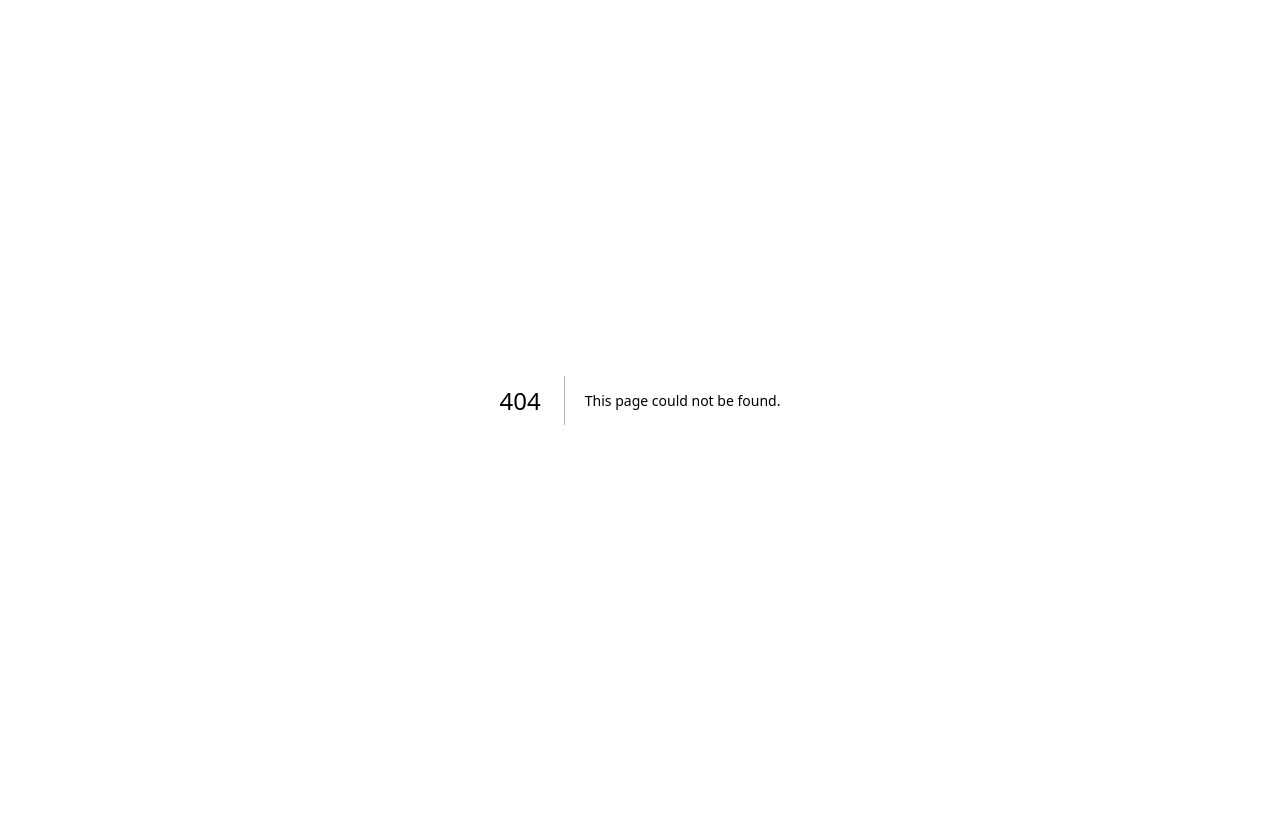
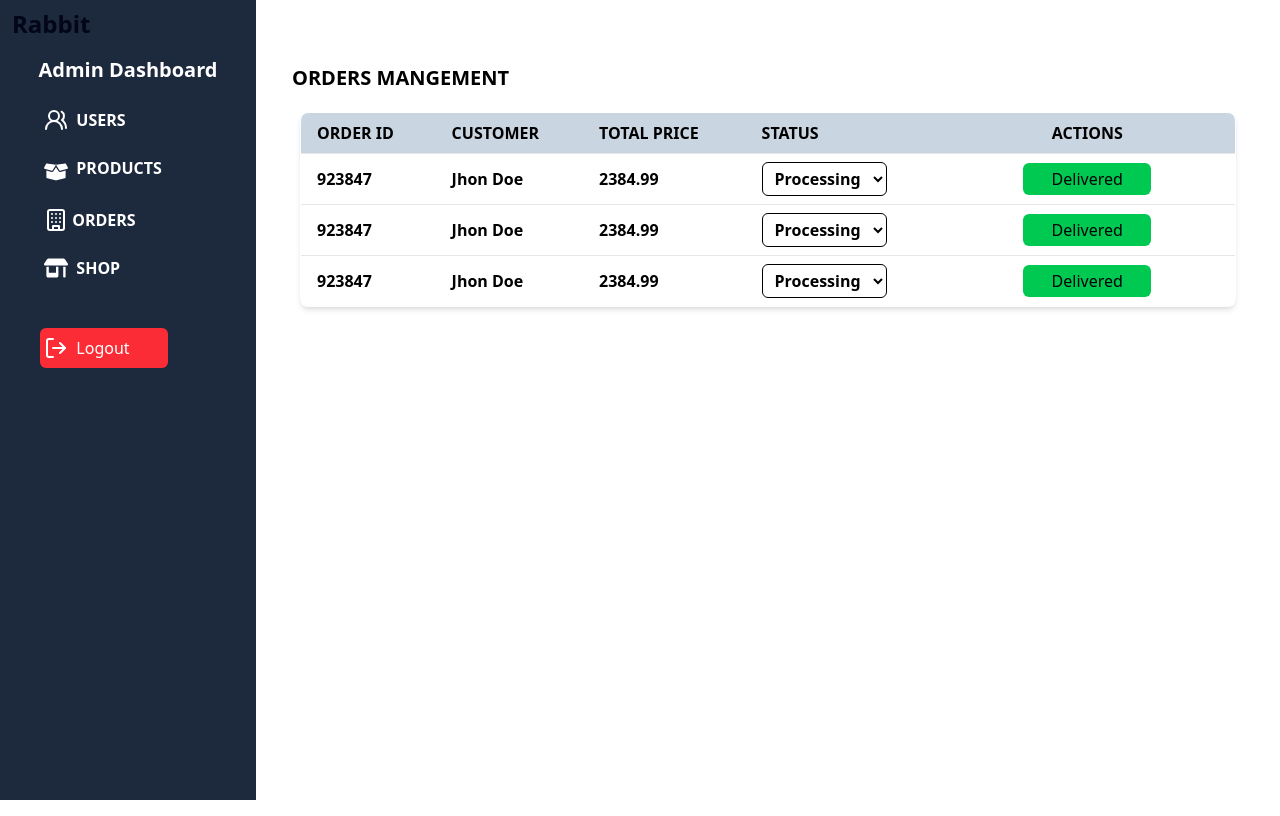
Before and after one commit to szbr1/Track-My-Activities, a Next.js app in the folder ecommerce-webite/frontend/: page /admin/orders in a window 1280 px wide. Before the commit this address had no page. Built offline with nearby package versions, Linux system fonts and the light colour scheme.

Commit message:
New Arrivals

```diff
--- /dev/null
+++ b/ecommerce-webite/frontend/app/admin/orders/page.jsx
@@ -0,0 +1,91 @@
+'use client'
+import AdminNavbar from '@/app/components/Common/AdminNavbar';
+import AdminSidebar from '@/app/components/Common/AdminSidebar';
+import React, { useState } from 'react'
+
+function page() {
+     const orders = [
+      {
+        _id: 923847,
+        name: 'Jhon Doe',
+        price: 2384.99,
+        status: 'Processing'
+
+      },
+      {
+        _id: 923847,
+        name: 'Jhon Doe',
+        price: 2384.99,
+        status: 'Processing'
+
+      },
+      {
+        _id: 923847,
+        name: 'Jhon Doe',
+        price: 2384.99,
+        status: 'Processing'
+
+      }
+     ]
+
+    const [togglesidebar, settoggleSidebar] = useState(false);
+  return (
+    <div className='md:flex'>
+           {/* navbar  */}
+      <AdminNavbar
+        togglesidebar={togglesidebar}
+        settoggleSidebar={settoggleSidebar}
+      />
+      {/* sidebar  */}
+      <AdminSidebar
+        togglesidebar={togglesidebar}
+        settoggleSidebar={settoggleSidebar}
+      />
+
+      <div className='mt-4 md:p-9 w-full min-h-screen'>
+
+        <div className='text-xl uppercase  p-3 md:p-0  font-bold md:py-3'>Orders Mangement</div>
+        <div className='overflow-x-auto p-2'>
+
+        <table className=' rounded-lg  overflow-hidden whitespace-nowrap shadow-md border border-gray-200 md:w-full w-[35rem]  text-left'>
+          <thead className='bg-slate-300 uppercase'>
+            <tr className=''>
+              <th className='px-4 py-2'>order id </th>
+              <th className='px-4 py-2'>customer </th>
+              <th className='px-4 py-2'>total price </th>
+              <th className='px-4 py-2'>status </th>
+              <th className='w-74 text-center py-2'>actions </th>
+            </tr>
+          </thead>
+
+          <tbody>
+            {
+              orders.map(order => {
+                 return (
+                  <tr className='border-b border border-gray-200'>
+
+                  <th className='px-4 py-2'>{order._id}</th>
+                  <th className='px-4 py-2'>{order.name}</th>
+                  <th className='px-4 py-2'>{order.price}</th>
+                  <th className='px-4 py-2'><select className='rounded-md border py-1 px-2' name="status">
+                    <option value="Processing">Processing</option>
+                    <option value="Delivered">Delivered</option>
+                    <option value="Failed">Failed</option>
+                    </select></th>
+                    <td className='px-4 py-2 text-center '><button className='px-3 py-1 w-32 cursor-pointer  bg-green-500 rounded-md'>Delivered</button></td>
+                  </tr>
+                 )
+              })
+            }
+          </tbody>
+        </table>
+        </div>
+
+
+      </div>
+    </div>
+
+  )
+}
+
+export default page
--- a/ecommerce-webite/frontend/app/admin/page.jsx
+++ b/ecommerce-webite/frontend/app/admin/page.jsx
@@ -72,7 +72,7 @@ function page() {
         <div className='mt-8 overflow-x-auto  font-bold text-2xl mb-8'>Recent Orders</div>
         <div className='overflow-x-auto '>
 
-        <table className='w-[40rem] md:w-3/5'>
+        <table className='w-[40rem] md:w-full'>
           <thead>
             <tr className=' bg-gray-200 w-full rounded-md '>
               <th className='w-80 text-start px-3 py-2 uppercase text-sm' >order id</th>
--- a/ecommerce-webite/frontend/app/admin/products/[id]/edit/page.jsx
+++ b/ecommerce-webite/frontend/app/admin/products/[id]/edit/page.jsx
@@ -35,6 +35,11 @@ function page() {
     setProductData((prevData) => ({ ...prevData, [name]: value }));
   };
 
+  const handleFileChange = (e) => {
+    const file = e.target.files[0];
+    console.log(file);
+  };
+
   return (
     <div className="md:flex">
       {/* navbar  */}
@@ -50,7 +55,7 @@ function page() {
       {/* content  */}
 
       <div className="w-full min-h-screen">
-        <div className="mx-auto max-w-3/4 mt-12 shadow-md rounded-md p-3">
+        <div className="mx-auto max-w-3/4 mt-12 shadow-md rounded-md p-3 overflow-hidden mh">
           <h1 className=" py-2 text-xl font-bold">Products Edit</h1>
 
           <div>
@@ -114,29 +119,63 @@ function page() {
             <label className="font-semibold">Sizes (comma seprate) </label>
             <br />
             <input
-
               type="text"
               className=" w-full py-1 text-xl px-3 border"
               name="sizes"
-              value={productData.sizes}
-              onChange={(e)=> setProductData({...productData, sizes: e.target.value.split(',').map(size => {size.trim()})})}
+              value={productData.sizes.join(",")}
+              onChange={(e) =>
+                setProductData({
+                  ...productData,
+                  sizes: e.target.value.split(",").map((size) => size.trim()),
+                })
+              }
             />
           </div>
 
           <div className="mt-4">
-            <label className="font-semibold">Sizes (comma seprate) </label>
+            <label className="font-semibold">Colors (comma seprate) </label>
             <br />
             <input
-
               type="text"
               className=" w-full py-1 text-xl px-3 border"
-              name="sizes"
-              value={productData.sizes}
-              onChange={(e)=> setProductData({...productData, colors: e.target.value.split(',').map(color => {color.trim()})})}
+              name="colorss"
+              value={productData.colors}
+              onChange={(e) =>
+                setProductData({
+                  ...productData,
+                  colors: e.target.value
+                    .split(",")
+                    .map((color) => color.trim()),
+                })
+              }
             />
           </div>
 
+          <div className="mt-6">
+            <label className="font-semibold">Upload Images</label>
+            <br />
+            <input
+              type="file"
+              onChange={handleFileChange}
+              className="file:py-1 file:px-3 file:rounded-md file:text-white cursor-pointer file:bg-slate-700 "
+            />
+            <br />
+            <div className="flex">
+              {productData.images.map((image) => {
+                return (
+                  <div className="p-3 ">
+                    <img
+                      src={image.url}
+                      alt=""
+                      className="w-16 h-20 rounded-md"
+                    />
+                  </div>
+                );
+              })}
+            </div>
+          </div>
 
+          <button className="mt-6 w-full bg-green-700 px-2 py-2 flex justify-center items-center rounded-md cursor-pointer" onClick={()=> console.log(productData)}>Upload Data</button>
         </div>
       </div>
     </div>
--- a/ecommerce-webite/frontend/app/admin/products/page.jsx
+++ b/ecommerce-webite/frontend/app/admin/products/page.jsx
@@ -79,8 +79,8 @@ function page() {
         settoggleSidebar={settoggleSidebar}
       />
 
-      <div className=" lg:p-10  w-full">
-        <div className="lg:text-2xl text-xl font-bold py-7 ">Product Management</div>
+      <div className=" md:p-10  w-full">
+        <div className="lg:text-2xl text-xl font-bold py-7 ml-3 md:m-0">Product Management</div>
         <div className="overflow-x-auto p-2 ">
           <table className="w-[37rem] md:w-full text-left ">
             <thead className="mb-6 ">
--- a/ecommerce-webite/frontend/app/admin/users/page.jsx
+++ b/ecommerce-webite/frontend/app/admin/users/page.jsx
@@ -31,7 +31,7 @@ function page() {
      }
 
   return (
-    <div className='flex'>
+    <div className='md:flex'>
               <AdminNavbar togglesidebar={togglesidebar} settoggleSidebar={settoggleSidebar}/>
      {/* sidebar  */}
        <AdminSidebar togglesidebar={togglesidebar} settoggleSidebar={settoggleSidebar} />
--- a/ecommerce-webite/frontend/app/components/Common/AdminSidebar.jsx
+++ b/ecommerce-webite/frontend/app/components/Common/AdminSidebar.jsx
@@ -26,7 +26,7 @@ function AdminSidebar({togglesidebar, settoggleSidebar}) {
          <Link href={'/admin/products'} className='text-white font-bold flex active:bg-slate-700 pl-7 pr-14 py-2 w-52 rounded-md uppercase hover:bg-slate-400'>
     <FaBoxOpen className='mt-1 text-2xl' /> &nbsp; Products
      </Link>
-     <Link href={''} className='text-white font-bold w-52 active:bg-slate-700 pl-7 pr-14 py-2 rounded-md uppercase flex hover:bg-slate-400 '>
+     <Link href={'/admin/orders'} className='text-white font-bold w-52 active:bg-slate-700 pl-7 pr-14 py-2 rounded-md uppercase flex hover:bg-slate-400 '>
     <Building /> &nbsp;Orders
      </Link>
      <Link href={''} className='text-white font-bold w-52 active:bg-slate-700 pl-7 pr-14 py-2 rounded-md uppercase flex hover:bg-slate-400'>
```
